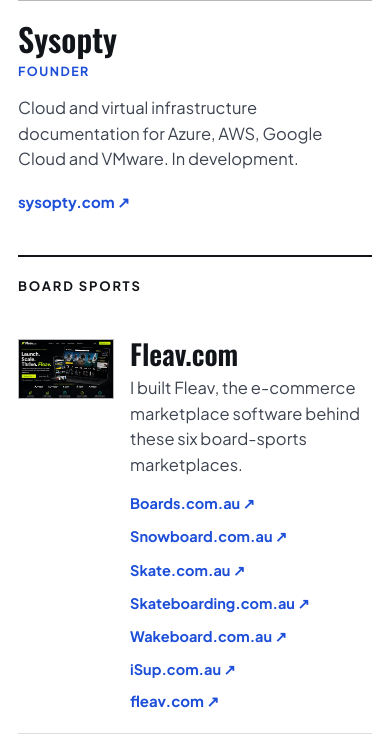
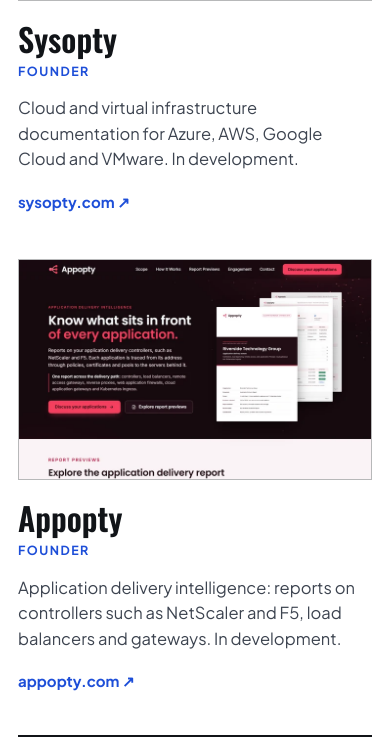
Before and after one commit to benjaminwillett/benwillett_net, a plain HTML site: page index.html in a window 390 px wide. Shown: the part 3031-3782 px from the top of the page. Drawn offline with nearby package versions, Linux system fonts and the light colour scheme.

Commit message:
Add Appopty to the ventures
Appopty joins the Network automation group and the About paragraph.
The five blocks sit three a row on desktop and two a row on tablets.

Co-Authored-By: Claude Fable 5.2 <noreply@anthropic.com>

```diff
--- a/index.html
+++ b/index.html
@@ -107,6 +107,13 @@
                             <p class="venture-text">Cloud and virtual infrastructure documentation for Azure, AWS, Google Cloud and VMware. In development.</p>
                             <a class="visit" href="https://sysopty.com/" rel="noopener">sysopty.com</a>
                         </li>
+                        <li class="feature">
+                            <a class="feature-media" href="https://appopty.com/" rel="noopener" tabindex="-1" aria-hidden="true"><img src="./assets/web/appopty.webp" alt="" width="720" height="450" loading="lazy" decoding="async"></a>
+                            <h4>Appopty</h4>
+                            <p class="role">Founder</p>
+                            <p class="venture-text">Application delivery intelligence: reports on controllers such as NetScaler and F5, load balancers and gateways. In development.</p>
+                            <a class="visit" href="https://appopty.com/" rel="noopener">appopty.com</a>
+                        </li>
                     </ul>
                 </div>
 
@@ -185,7 +192,7 @@
                     </div>
                     <div class="about-copy">
                         <p>I grew up in the UK, moved to Australia in 2002 and later served in the Australian Army Reserve. My work has spanned network consulting, software development, snow sports and education.</p>
-                        <p>I founded Devopty to bring the automation I’d built for production networks to other organisations. Its first product, Netopty, generates as-built network documentation from data collected directly from devices. I’m now building Secopty, which reports on network security and compliance, and Sysopty, which documents cloud and virtual infrastructure. I also built Fleav, the e-commerce marketplace software behind six board-sports marketplaces.</p>
+                        <p>I founded Devopty to bring the automation I’d built for production networks to other organisations. Its first product, Netopty, generates as-built network documentation from data collected directly from devices. I’m now building Secopty, which reports on network security and compliance, Sysopty, which documents cloud and virtual infrastructure, and Appopty, which reports on application delivery. I also built Fleav, the e-commerce marketplace software behind six board-sports marketplaces.</p>
                     </div>
                 </div>
             </section>
--- a/styles.css
+++ b/styles.css
@@ -403,8 +403,8 @@ h4 {
 
 .feature-grid {
     display: grid;
-    grid-template-columns: repeat(4, minmax(0, 1fr));
-    gap: 28px;
+    grid-template-columns: repeat(3, minmax(0, 1fr));
+    gap: 44px 32px;
 }
 
 .feature h4 {
@@ -415,7 +415,7 @@ h4 {
     font-size: 16.5px;
 }
 
-/* Four products: two rows of two on tablets. */
+/* Five blocks: three a row on desktop, two a row on tablets. */
 @media (max-width: 1000px) and (min-width: 761px) {
     .feature-grid {
         grid-template-columns: repeat(2, minmax(0, 1fr));
```
Also changed, not shown: assets/web/appopty.webp (added).
